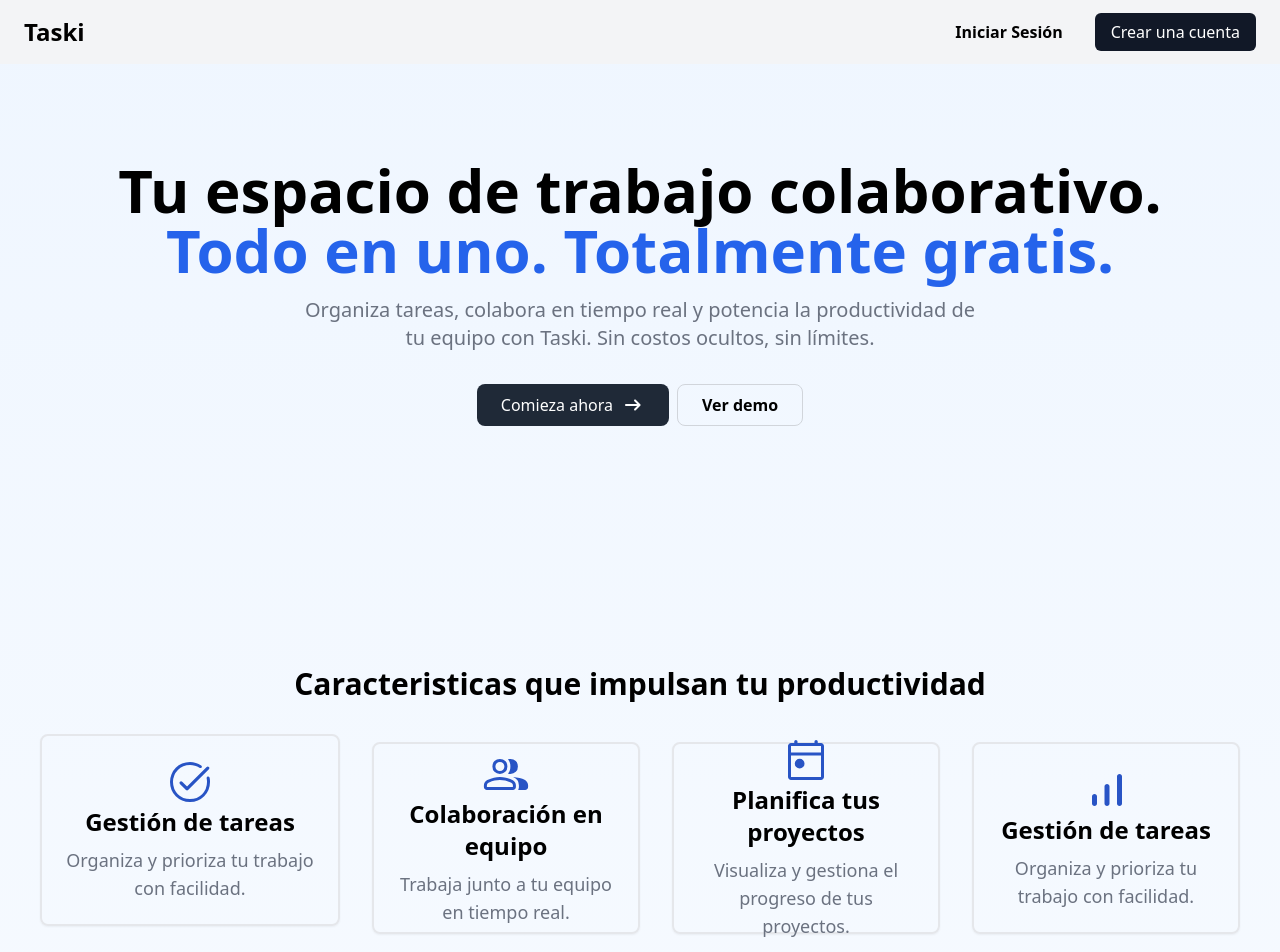
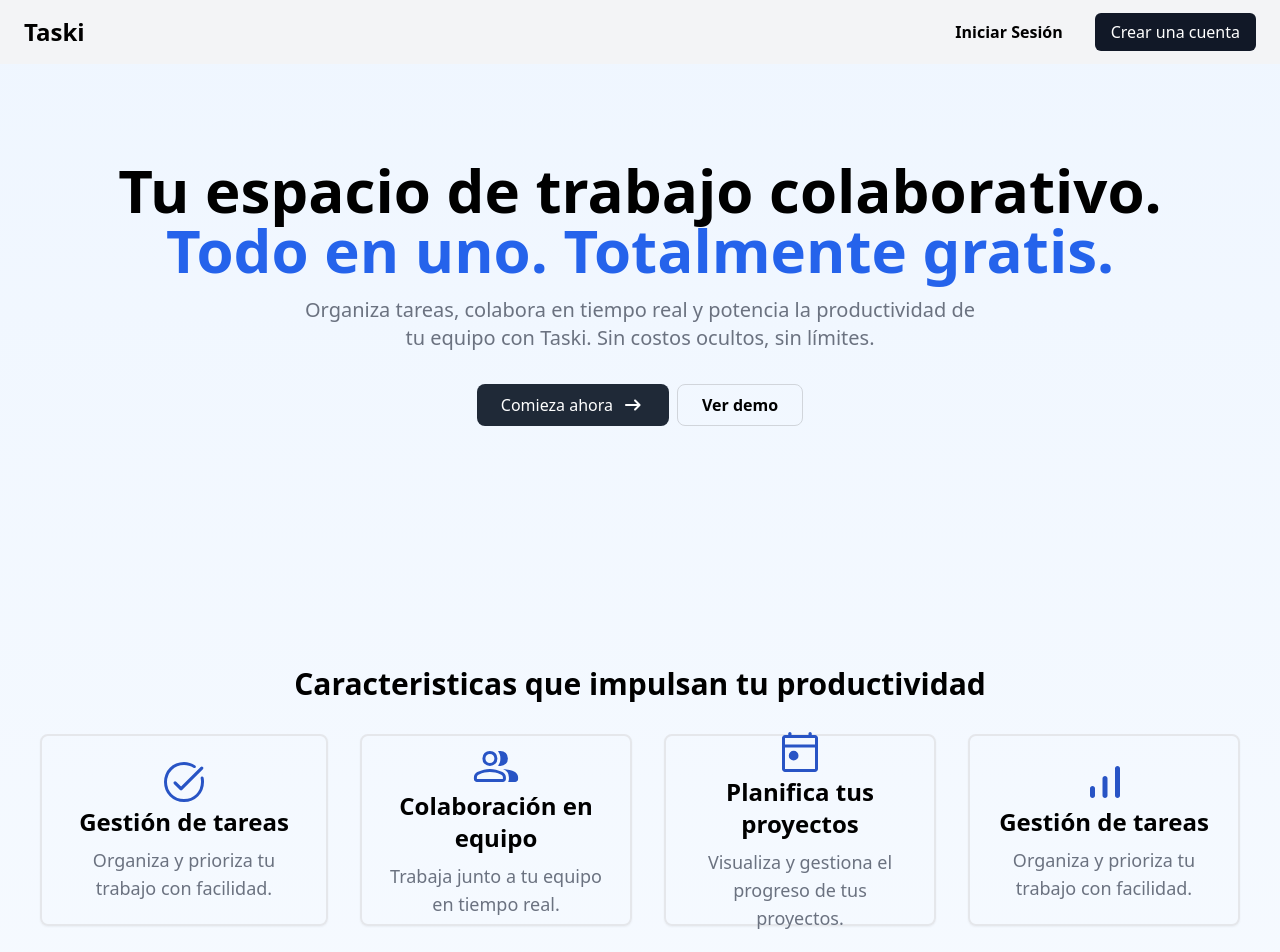
Before and after one commit to thejuanco/Taski-UI, a React (Vite) app: page / in a window 1280 px wide. Shown: the top 952 px of the page. Built offline with nearby package versions, Linux system fonts and the light colour scheme.

Commit message:
Mejora el diseño en dispositivos más pequeños

```diff
--- a/src/components/Home/Characteristics.jsx
+++ b/src/components/Home/Characteristics.jsx
@@ -7,7 +7,7 @@ const Characteristics = () => {
         <h1 className="text-center font-bold text-3xl">
           Caracteristicas que impulsan tu productividad
         </h1>
-        <div className="grid md:grid-cols-4 sm:grid-cols-2 mx-8 mt-8 sm:space-x-2 sm:space-y-2 md:space-x-8">
+        <div className="grid md:grid-cols-4 sm:grid-cols-2 mx-8 mt-8 gap-4 md:space-x-4">
           <div className="border-2 rounded-lg px-6 h-48 flex flex-col justify-center items-center shadow-sm">
             <img src="icons/tarea-lista.svg" alt="Estadisticas" />
             <h2 className="text-center font-semibold text-2xl">
```
